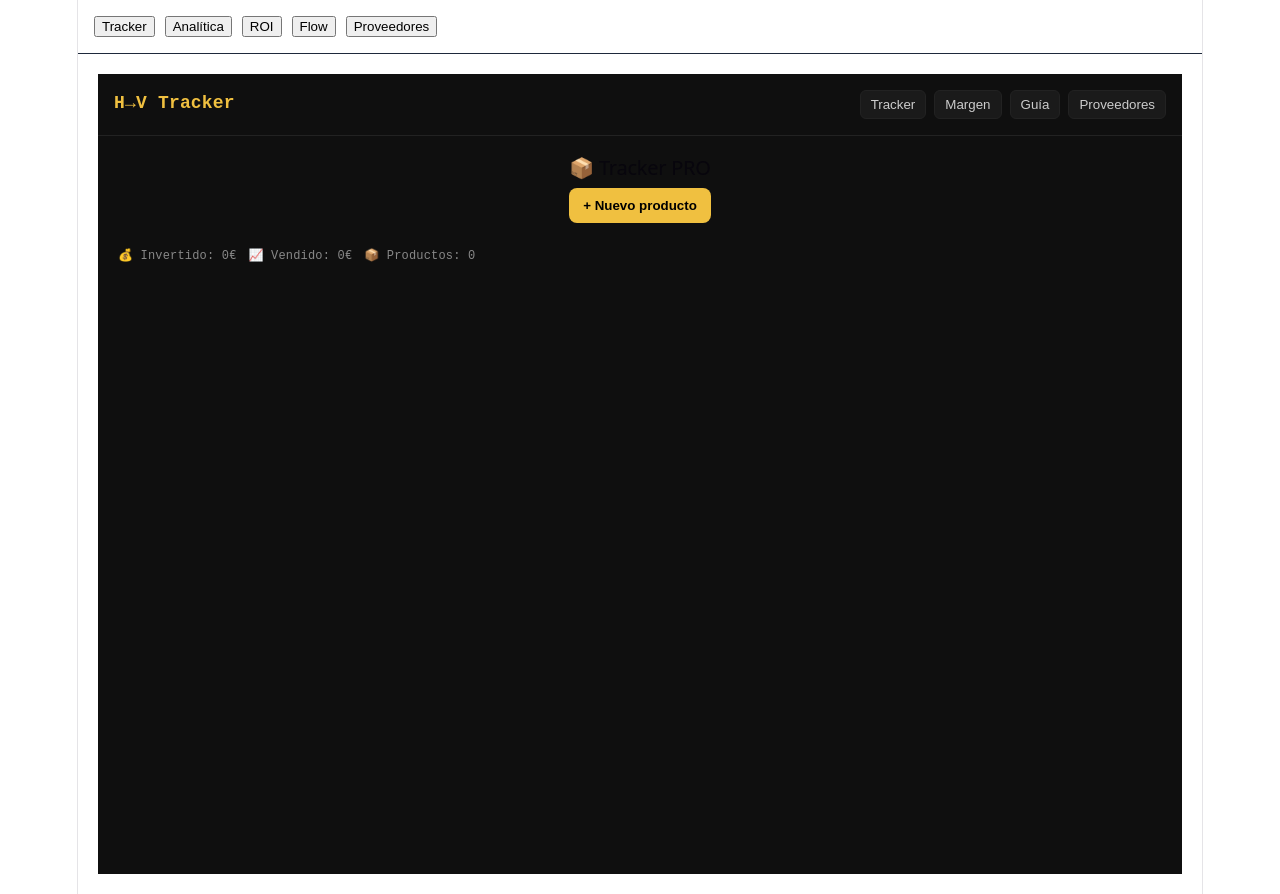
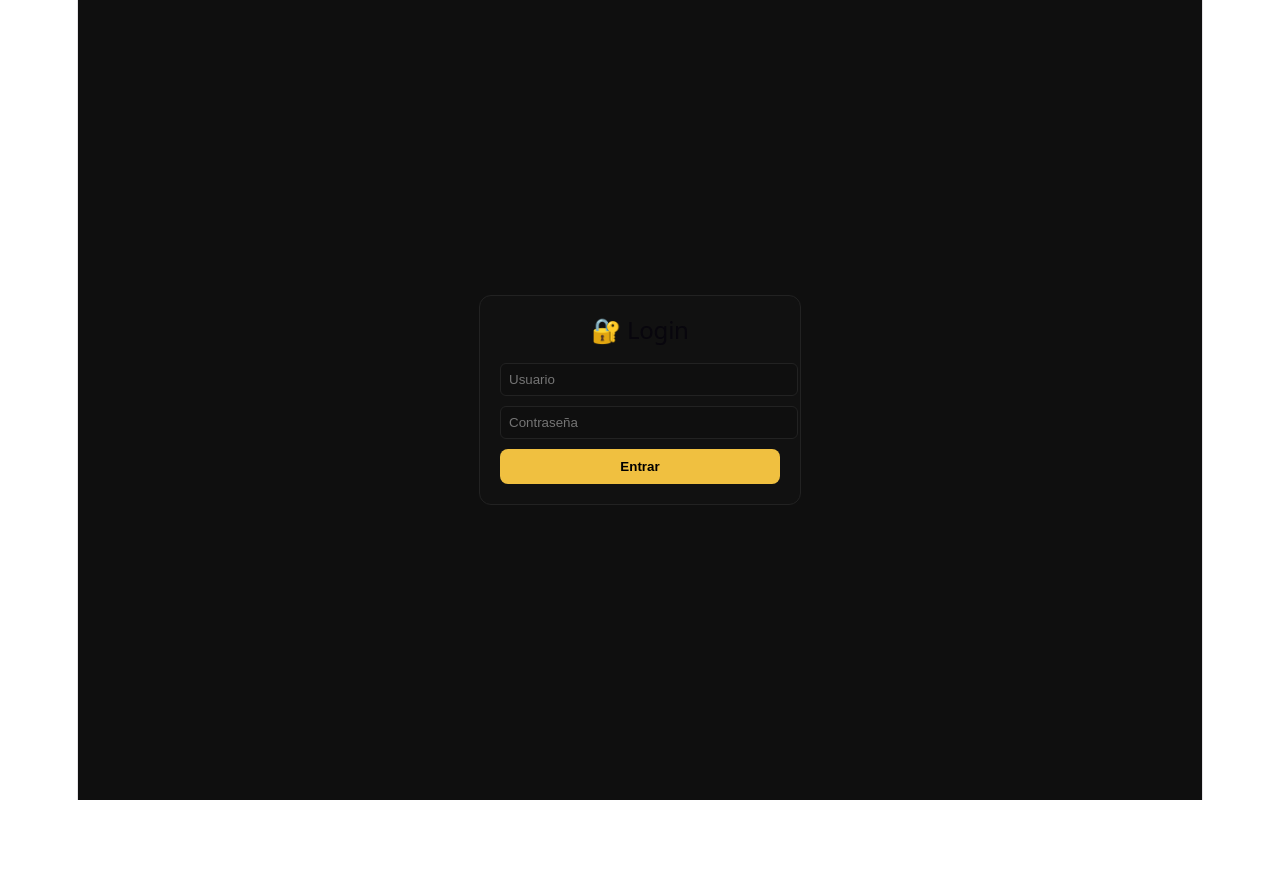
Before and after one commit to sergiojmn/vinted, a React (Vite) app: page / in a window 1280 px wide. After the commit the page ends 800 px from the top, so only its background shows below. Built offline with nearby package versions, Linux system fonts and the light colour scheme.

Commit message:
deploy 2

```diff
--- a/src/App.jsx
+++ b/src/App.jsx
@@ -7,37 +7,154 @@ import Analytics from "./components/Analytics";
 import useLocalStorage from "./hooks/useLocalStorage";
 
 export default function App() {
+
+  /* =========================
+     NAV
+  ========================= */
   const [view, setView] = useState("tracker");
+
+  /* =========================
+     LOGIN
+  ========================= */
+  const [logged, setLogged] = useState(false);
+  const [user, setUser] = useState("");
+  const [pass, setPass] = useState("");
+
+  const login = () => {
+    if (user === "s" && pass === "s") {
+      setLogged(true);
+    } else {
+      alert("Credenciales incorrectas");
+    }
+  };
+
+  /* =========================
+     DATA (persistente)
+  ========================= */
   const [products, setProducts] = useLocalStorage("productos", []);
+
+  /* =========================
+     LOGIN SCREEN (BLOQUEO APP)
+  ========================= */
+  if (!logged) {
+    return (
+      <div style={S.loginPage}>
+        <div style={S.loginBox}>
+
+          <h2>🔐 Login</h2>
+
+          <input
+            placeholder="Usuario"
+            value={user}
+            onChange={(e) => setUser(e.target.value)}
+            style={S.input}
+          />
+
+          <input
+            placeholder="Contraseña"
+            type="password"
+            value={pass}
+            onChange={(e) => setPass(e.target.value)}
+            style={S.input}
+          />
+
+          <button onClick={login} style={S.loginBtn}>
+            Entrar
+          </button>
+
+        </div>
+      </div>
+    );
+  }
+
+  /* =========================
+     APP
+  ========================= */
 
   return (
     <div>
-      <div style={{
-        display:"flex",
-        gap:10,
-        padding:16,
-        borderBottom:"1px solid #1e293b"
-      }}>
-        <button onClick={()=>setView("tracker")}>Tracker</button>
-        <button onClick={()=>setView("analytics")}>Analítica</button>
-        <button onClick={()=>setView("calc")}>ROI</button>
-        <button onClick={()=>setView("checklist")}>Flow</button>
-        <button onClick={()=>setView("suppliers")}>Proveedores</button>
+
+      {/* NAV */}
+      <div style={S.nav}>
+        <button onClick={() => setView("tracker")}>Tracker</button>
+        <button onClick={() => setView("analytics")}>Analítica</button>
+        <button onClick={() => setView("calc")}>ROI</button>
+        <button onClick={() => setView("checklist")}>Flow</button>
+        <button onClick={() => setView("suppliers")}>Proveedores</button>
       </div>
 
-      <div style={{padding:20}}>
-        {view==="tracker" && (
-          <Tracker products={products} setProducts={setProducts} />
+      {/* VIEWS */}
+      <div style={{ padding: 20 }}>
+        {view === "tracker" && (
+          <Tracker
+            products={products}
+            setProducts={setProducts}
+          />
         )}
 
-        {view==="analytics" && (
+        {view === "analytics" && (
           <Analytics products={products} />
         )}
 
-        {view==="calc" && <Calculator />}
-        {view==="checklist" && <Checklist />}
-        {view==="suppliers" && <Suppliers />}
+        {view === "calc" && <Calculator />}
+        {view === "checklist" && <Checklist />}
+        {view === "suppliers" && <Suppliers />}
       </div>
+
     </div>
   );
 }
+
+/* =========================
+   STYLES
+========================= */
+
+const S = {
+
+  nav: {
+    display: "flex",
+    gap: 10,
+    padding: 16,
+    borderBottom: "1px solid #1e293b"
+  },
+
+  loginPage: {
+    minHeight: "100vh",
+    display: "flex",
+    justifyContent: "center",
+    alignItems: "center",
+    background: "#0f0f0f",
+    color: "#fff",
+    fontFamily: "monospace"
+  },
+
+  loginBox: {
+    width: 280,
+    padding: 20,
+    border: "1px solid #222",
+    borderRadius: 12,
+    background: "#111",
+    display: "flex",
+    flexDirection: "column",
+    gap: 10,
+    textAlign: "center"
+  },
+
+  input: {
+    width: "100%",
+    padding: 8,
+    background: "#0f0f0f",
+    border: "1px solid #222",
+    color: "#fff",
+    borderRadius: 6
+  },
+
+  loginBtn: {
+    background: "#f0c040",
+    border: "none",
+    padding: 10,
+    borderRadius: 8,
+    fontWeight: 700,
+    cursor: "pointer"
+  }
+};
```
